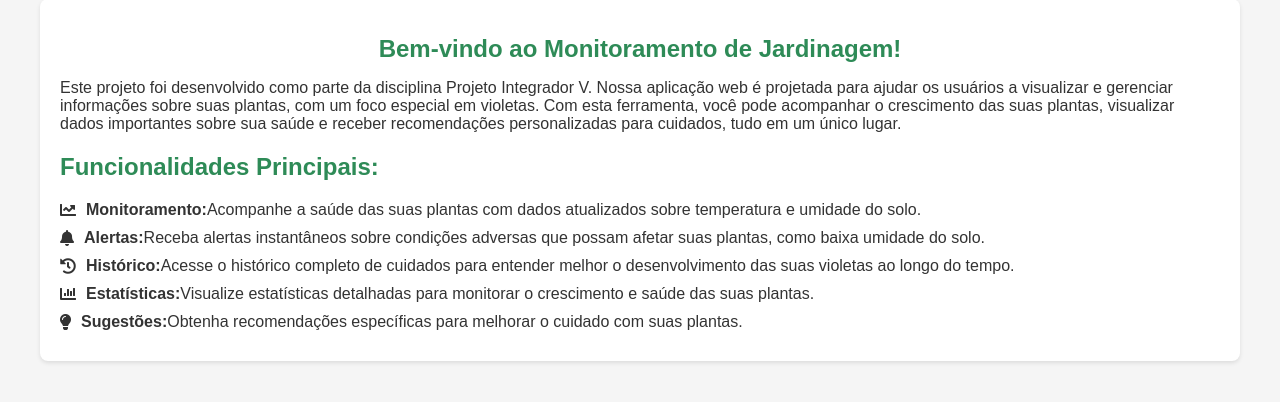
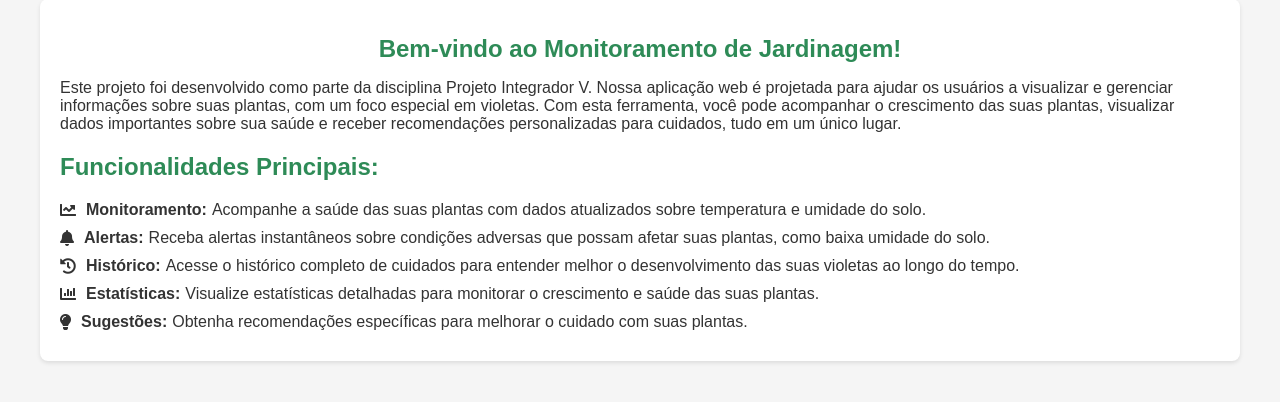
Before and after one commit to marialeticiacs/Monitoramento-Jardinagem-PIV, a Flask app: template frontend/templates/home.html in a window 1280 px wide. Shown: the part 87-489 px from the top of the page. Run offline with Flask 3, Linux system fonts and the light colour scheme; the template is opened without the code that fills it, so the values that code supplies are empty; some libraries are stand-ins or nearby versions.

Commit message:
padronizada a data no histórico e arrumado a exibição da home

```diff
--- a/frontend/templates/home.html
+++ b/frontend/templates/home.html
@@ -3,7 +3,7 @@
 <head>
     <meta charset="UTF-8">
     <meta name="viewport" content="width=device-width, initial-scale=1.0">
-    <title>Home</title>
+    <title>Monitoramento de Jardinagem</title>
     <link href='https://cdnjs.cloudflare.com/ajax/libs/fullcalendar/5.10.1/main.min.css' rel='stylesheet' />
     <script src='https://cdnjs.cloudflare.com/ajax/libs/fullcalendar/5.10.1/main.min.js'></script>
     <link rel="stylesheet" href="https://cdnjs.cloudflare.com/ajax/libs/font-awesome/5.15.3/css/all.min.css">
@@ -105,7 +105,12 @@
             margin-right: 10px;
         }
         .feature-text {
+            display: flex;
+        }
+
+        .feature-title {
             font-weight: bold;
+            margin-right: 5px; /* Adiciona um pequeno espaço entre o título em negrito e o texto normal */
         }
         #calendar {
             max-width: 900px;
@@ -198,7 +203,6 @@
             height: 300px; /* Altura dos gráficos */
         }
 
-        /* Aplica a cor vermelha aos <h3> dentro da seção de estatísticas */
         #estatisticas h3 {
             color: #8dbd5a;
         }
@@ -230,23 +234,23 @@
             <h2>Funcionalidades Principais:</h2>
             <div class="feature">
                 <i class="fas fa-chart-line feature-icon"></i>
-                <span class="feature-text">Monitoramento:</span> Acompanhe a saúde das suas plantas com dados atualizados sobre temperatura e umidade do solo.
+                <span class="feature-text"><span class="feature-title">Monitoramento:</span> Acompanhe a saúde das suas plantas com dados atualizados sobre temperatura e umidade do solo.</span>
             </div>
             <div class="feature">
                 <i class="fas fa-bell feature-icon"></i>
-                <span class="feature-text">Alertas:</span> Receba alertas instantâneos sobre condições adversas que possam afetar suas plantas, como baixa umidade do solo.
+                <span class="feature-text"><span class="feature-title">Alertas:</span> Receba alertas instantâneos sobre condições adversas que possam afetar suas plantas, como baixa umidade do solo.</span>
             </div>
             <div class="feature">
                 <i class="fas fa-history feature-icon"></i>
-                <span class="feature-text">Histórico:</span> Acesse o histórico completo de cuidados para entender melhor o desenvolvimento das suas violetas ao longo do tempo.
+                <span class="feature-text"><span class="feature-title">Histórico:</span> Acesse o histórico completo de cuidados para entender melhor o desenvolvimento das suas violetas ao longo do tempo.</span>
             </div>
             <div class="feature">
                 <i class="fas fa-chart-bar feature-icon"></i>
-                <span class="feature-text">Estatísticas:</span> Visualize estatísticas detalhadas para monitorar o crescimento e saúde das suas plantas.
+                <span class="feature-text"><span class="feature-title">Estatísticas:</span> Visualize estatísticas detalhadas para monitorar o crescimento e saúde das suas plantas.</span>
             </div>
             <div class="feature">
                 <i class="fas fa-lightbulb feature-icon"></i>
-                <span class="feature-text">Sugestões:</span> Obtenha recomendações específicas para melhorar o cuidado com suas plantas.
+                <span class="feature-text"><span class="feature-title">Sugestões:</span> Obtenha recomendações específicas para melhorar o cuidado com suas plantas.</span>
             </div>
 
         </div>
@@ -414,7 +418,6 @@
             Plotly.newPlot(elementId, [trace], layout);
         }
 
-        // Adaptar URLs conforme necessário
         fetchData('http://localhost:5002/api/get_temperature_data').then(data => {
             const dates = data.map(entry => entry.data_hora);
             const temperatures = data.map(entry => entry.temperatura_ambiente);
@@ -544,12 +547,17 @@
                 const cellAvgSoilMoisture = row.insertCell(2);
                 const cellAvgAirHumidity = row.insertCell(3);
 
-                cellDate.textContent = entry.date;
+                // Formatar data
+                const dateParts = entry.date.split('-');
+                const formattedDate = `${dateParts[2]}/${dateParts[1]}/${dateParts[0]}`;
+
+                cellDate.textContent = formattedDate;
                 cellAvgTemperature.textContent = entry.avgTemperature;
                 cellAvgSoilMoisture.textContent = entry.avgSoilMoisture;
                 cellAvgAirHumidity.textContent = entry.avgAirHumidity;
             });
         });
+
     });
 
     </script>
--- a/frontend/templates/index.html
+++ b/frontend/templates/index.html
@@ -3,7 +3,7 @@
 <head>
     <meta charset="UTF-8">
     <meta name="viewport" content="width=device-width, initial-scale=1.0">
-    <title>Projeto Integrador - Quinto Semestre</title>
+    <title>Projeto Integrador V</title>
     <style>
         body {
             font-family: Arial, sans-serif;
```
Also changed, not shown: frontend/templates/graph.html (deleted, +0 -60 lines).
